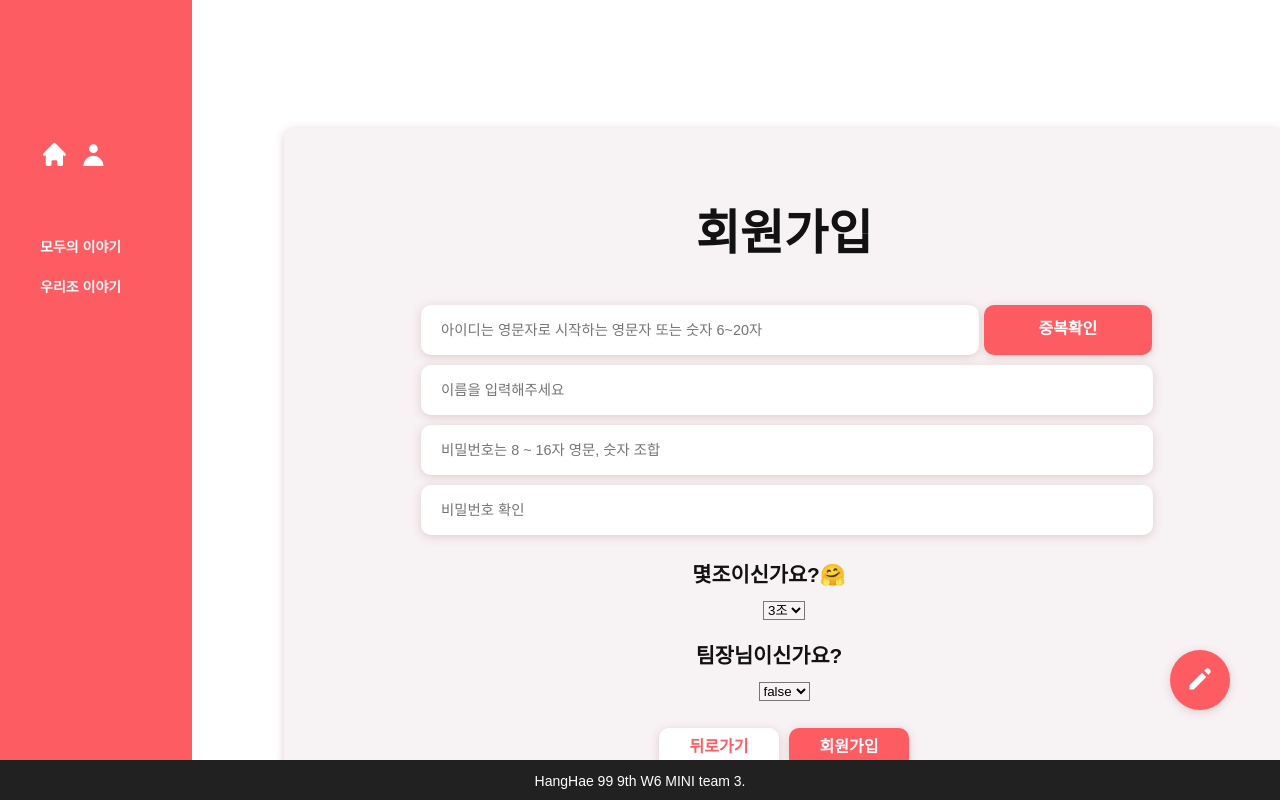
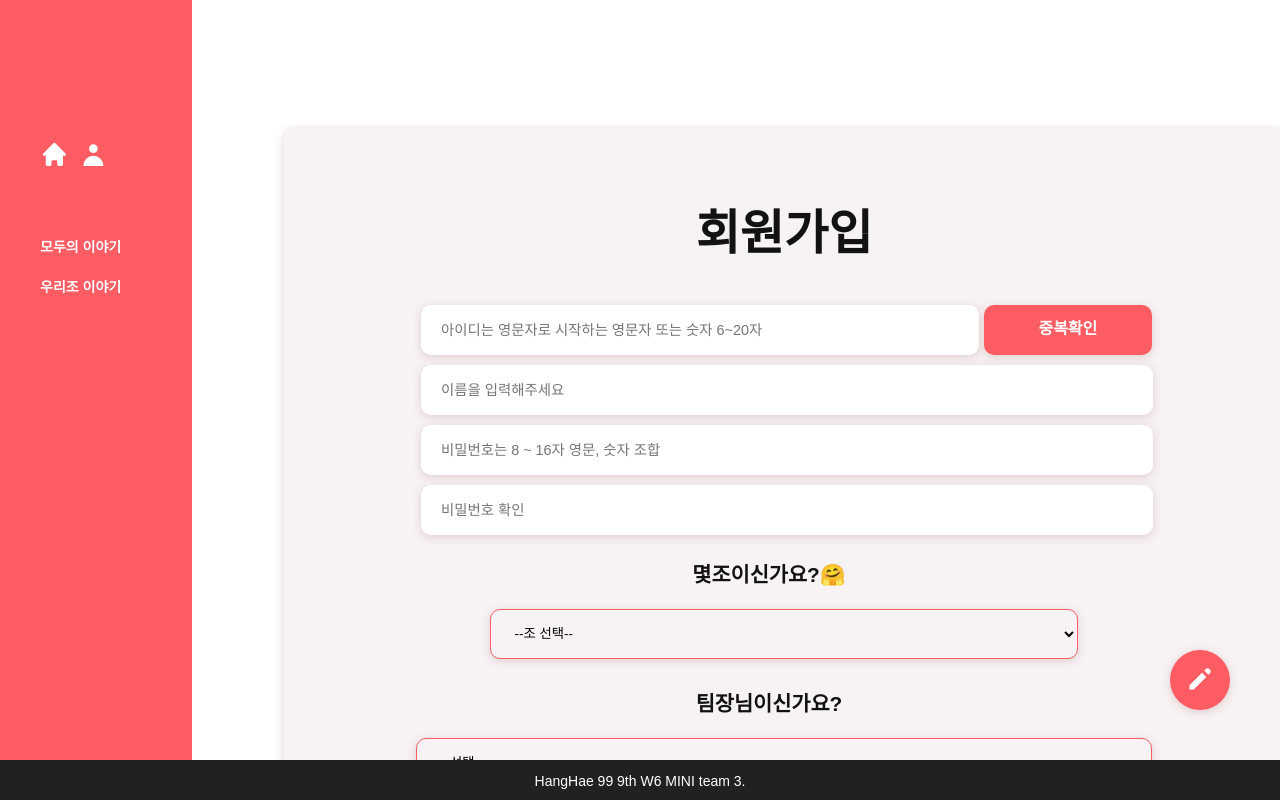
Before and after one commit to joyfive/w6-mini, a React (Create React App) app: page /signup in a window 1280 px wide. Shown: the top 800 px of the page. Built offline with nearby package versions, Linux system fonts and the light colour scheme.

Commit message:
EDITOR, SIGNUP, SIGNIN [POST]수정

```diff
--- a/src/components/elements/Header.jsx
+++ b/src/components/elements/Header.jsx
@@ -17,11 +17,11 @@ const Header = () => {
     navigate("/list")
   }
   const goOur = () => {
-    navigate("/list/team")
+    navigate("/list/team?sort=createdAt&accountTeam=All&tag=All")
   }
 
   const goEdit = () => {
-    navigate("/editor")
+    navigate("/editor?sort=createdAt&accountTeam=All&tag=All")
   }
   return (
     <Head>
--- a/src/components/features/Post.jsx
+++ b/src/components/features/Post.jsx
@@ -19,6 +19,23 @@ const Post = ({ post, onDelete }) => {
 
   const [useIsDisplay, setUseIsDisplay] = useState("none")
   const [useToggle, setUseToggle] = useState("")
+
+  //태그 국문 변환용 스테이트
+  const [tag, setTag] = useState("")
+
+  // 국문변환 스위치문
+  // switch (post.tag) {
+  //   case "daily":
+  //     return setTag("일상")
+  //   case "ques":
+  //     return setTag("질문")
+
+  //   case "share":
+  //     return setTag("공유")
+
+  //   case "notice":
+  //     return setTag("공지")
+  // }
 
   const commentToggle = () => {
     useIsDisplay === "none" ? setUseIsDisplay("block") : setUseIsDisplay("none")
@@ -53,7 +70,7 @@ const Post = ({ post, onDelete }) => {
             <Icon>
               <HiOutlineHeart className="ico" /> <HiHeart className="ico2" />
             </Icon>
-            <LikeTxt>{post.postLike}</LikeTxt>
+            <LikeTxt>{post.postLikeCount}</LikeTxt>
           </Like>
         </TitleBox>
         <Tag>
--- a/src/pages/Signin.jsx
+++ b/src/pages/Signin.jsx
@@ -26,10 +26,9 @@ const SignIn = () => {
   const onSubmitHandler = (event) => {
     event.preventDefault()
     const obj = {
-      id: 1,
       //임시
-      userid: login.userid,
-      password: login.password,
+      email: login.userid,
+      accountPw: login.password,
     }
     dispatch(accountSignin(obj))
   }
--- a/src/pages/Signup.jsx
+++ b/src/pages/Signup.jsx
@@ -1,6 +1,6 @@
 import React from "react"
 import { useNavigate } from "react-router-dom"
-import { accountSignup } from "../redux/modules/accountSlice"
+import { accountSignup, accountCheck } from "../redux/modules/accountSlice"
 import { useState } from "react"
 import { useDispatch, useSelector } from "react-redux"
 import { useEffect } from "react"
@@ -13,56 +13,51 @@ import styled from "styled-components"
 const SignUp = () => {
   const navigate = useNavigate()
   const dispatch = useDispatch()
-  const { account, idCheck, nameCheck } = useSelector((state) => state.account)
+  const { account } = useSelector((state) => state.account)
 
   const initialState = {
-    userid: "",
-    nickname: "",
-    password: "",
-    passwordconfirm: "",
+    email: "",
+    accountName: "",
+    accountPw: "",
+    accountPwConfirm: "",
+    accountTeam: "",
+    accountLeader: "",
   }
   const [join, setJoin] = useState(initialState)
 
-  const selectList1 = ["1조", "2조", "3조", "4조", "5조", "6조"]
-  const selectList2 = ["true", "false"]
-  const [team, setTeam] = useState("3조")
-  const [lead, setLead] = useState("false")
-  const handleSelect1 = (e) => {
-    setTeam(e.target.value)
-  }
-  const handleSelect2 = (e) => {
-    setLead(e.target.value)
-  }
+  const [accountTeam, setAccountTeam] = useState("3조")
+  const [accountLeader, setAccountLeader] = useState("false")
+
   const onChangeHandler = (event) => {
     const { name, value } = event.target
     setJoin({ ...join, [name]: value })
   }
   const obj = {
-    id: 1,
-    //임시
-    userid: join.userid,
-    nickname: join.nickname,
-    password: join.password,
-    passwordconfirm: join.passwordconfirm,
+    email: join.email,
+    accountName: join.Name,
+    accountPw: join.accountPw,
+    accountPwConfirm: join.accountPwConfirm,
+    accountTeam: accountTeam,
+    accountLeader: accountLeader,
   }
 
-  // const accountIdCheck = /^[a-z]+[a-z0-9]{5,19}$/g
-  // const passwordCheck = /^(?=.*\d)(?=.*[a-zA-Z])[0-9a-zA-Z]{8,16}$/
+  const emailCheck = /^[a-z]+[a-z0-9]{5,13}$/g
+  const pwCheck = /^(?=.*\d)(?=.*[a-zA-Z])[0-9a-zA-Z]{8,16}$/
 
-  // const onCheckId = () => {
-  //   // 수정 필요(true, false로만 받으면 됨. if 필요 없음. dispatch로 받으면 됨)
-  //   dispatch(accountCheck(obj.userid))
-  // }
+  const onCheck = () => {
+    // 수정 필요(true, false로만 받으면 됨. if 필요 없음. dispatch로 받으면 됨)
+    dispatch(accountCheck(obj.email))
+  }
 
-  useEffect(() => {
-    if (idCheck !== undefined) {
-      if (idCheck.success === true) {
-        return alert("사용 가능한 ID입니다.")
-      } else {
-        return alert("이미 사용중인 ID가 있습니다.")
-      }
-    }
-  }, [dispatch, idCheck])
+  // useEffect(() => {
+  //   if (idCheck !== undefined) {
+  //     if (idCheck.success === true) {
+  //       return alert("사용 가능한 ID입니다.")
+  //     } else {
+  //       return alert("이미 사용중인 ID가 있습니다.")
+  //     }
+  //   }
+  // }, [dispatch, idCheck])
 
   const onSubmitHandler = (event) => {
     event.preventDefault()
@@ -132,7 +127,7 @@ const SignUp = () => {
                 color="reverse"
                 size="percent"
                 type="button"
-                // onClick={onCheckId}
+                onClick={onCheck}
               >
                 중복확인
               </Button>
@@ -167,12 +162,19 @@ const SignUp = () => {
             <div>
               <Div>
                 <Txt> 몇조이신가요?🤗</Txt>
-                <select onChange={handleSelect1} value={team}>
-                  {selectList1.map((item) => (
-                    <option value={item} key={item}>
-                      {item}
-                    </option>
-                  ))}
+                <select
+                  name="accountTeam"
+                  onChange={(e) => {
+                    setAccountTeam(e.target.value)
+                  }}
+                >
+                  <option value={""}> --조 선택--</option>
+                  <option value={"1"}>1조</option>
+                  <option value={"2"}>2조</option>
+                  <option value={"3"}>3조</option>
+                  <option value={"4"}>4조</option>
+                  <option value={"5"}>5조</option>
+                  <option value={"6"}>6조</option>
                 </select>
               </Div>
             </div>
@@ -180,12 +182,15 @@ const SignUp = () => {
           <Div>
             <Txt> 팀장님이신가요?</Txt>
 
-            <select onChange={handleSelect2} value={lead}>
-              {selectList2.map((item) => (
-                <option value={item} key={item}>
-                  {item}
-                </option>
-              ))}
+            <select
+              name="accountLeader"
+              onChange={(e) => {
+                setAccountLeader(e.target.value)
+              }}
+            >
+              <option value={""}> --선택-- </option>
+              <option value={"true"}>네</option>
+              <option value={"false"}>아니요</option>
             </select>
           </Div>
           <BtnGroup>
@@ -223,16 +228,15 @@ const Div = styled.div`
   margin: 20px auto;
   text-align: center;
 
-  /* select {
-    margin: 0;
-    padding: 10px 30px;
-    width: 200px;
-    height: 40px;
-    font-size: 14px;
-
-    border-radius: 5px;
-    background-color: #fff;
-  } */
+  select {
+    width: 100%;
+    height: 50px !important;
+    padding: 10px 20px;
+    border-radius: 10px;
+    border: 1px solid #fd5c63;
+    box-shadow: 0px 2px 10px #e1cccd;
+    margin: 10px 0;
+  }
 `
 
 const BtnGroup = styled.div`
--- a/src/redux/modules/accountSlice.js
+++ b/src/redux/modules/accountSlice.js
@@ -20,38 +20,36 @@ export const accountSignin = createAsyncThunk(
         setCookie("Access_Token", Access_Token)
         // window.localStorage.setItem("refreshToken", refreshToken);
         setCookie("nickname", data.data.data)
-        alert("로그인 성공")
+        alert("환영합니다! C반의 새로운 소식을 만나볼까요?")
         window.location.replace("/list")
       }
 
       return thunkAPI.fulfillWithValue(payload)
     } catch (error) {
-      if (400 < error.data.status && error.data.status < 500) {
+      if (400 <= error.data.status && error.data.status <= 500) {
         window.location.reload()
-        alert("로그인 실패")
+        alert("로그인에 실패했습니다.")
       }
       return thunkAPI.rejectWithValue(error)
     }
   }
 )
 
-// export const accountCheck = createAsyncThunk(
-//   "account/checkId",
-//   // type
-//   async (payload, thunkAPI) => {
-//     try {
-//       const data = await axios.post(
-//         `${process.env.REACT_APP_API_URL}/auth/checkid`,
-//         {
-//           userid: payload,
-//         }
-//       )
-//       return thunkAPI.fulfillWithValue(data.data)
-//     } catch (error) {
-//       return thunkAPI.rejectWithValue(error)
-//     }
-//   }
-// )
+export const accountCheck = createAsyncThunk(
+  "account/check",
+  // type
+  async (payload, thunkAPI) => {
+    try {
+      const data = await axios.post(`http://13.124.45.96/auth/check`, {
+        email: payload,
+      })
+      alert(data.data.msg)
+      return thunkAPI.fulfillWithValue(data.data)
+    } catch (error) {
+      return thunkAPI.rejectWithValue(error)
+    }
+  }
+)
 
 export const accountSignup = createAsyncThunk(
   "account/userSignUp",
--- a/src/redux/modules/homeSlice.js
+++ b/src/redux/modules/homeSlice.js
@@ -14,7 +14,7 @@ export const getHome = createAsyncThunk(
   "home", //type
   async (_, thunkAPI) => {
     try {
-      const data = await axios.get(`http://13.124.45.96/auth/home`, {
+      const data = await axios.get(`http://54.180.146.88/auth/home`, {
         withCredentials: true, // 쿠키 cors 통신 설정
       })
 
```
Also changed, not shown: src/pages/Editor.jsx (+44 -14 lines), src/redux/modules/postSilice.js (+9 -9 lines).
